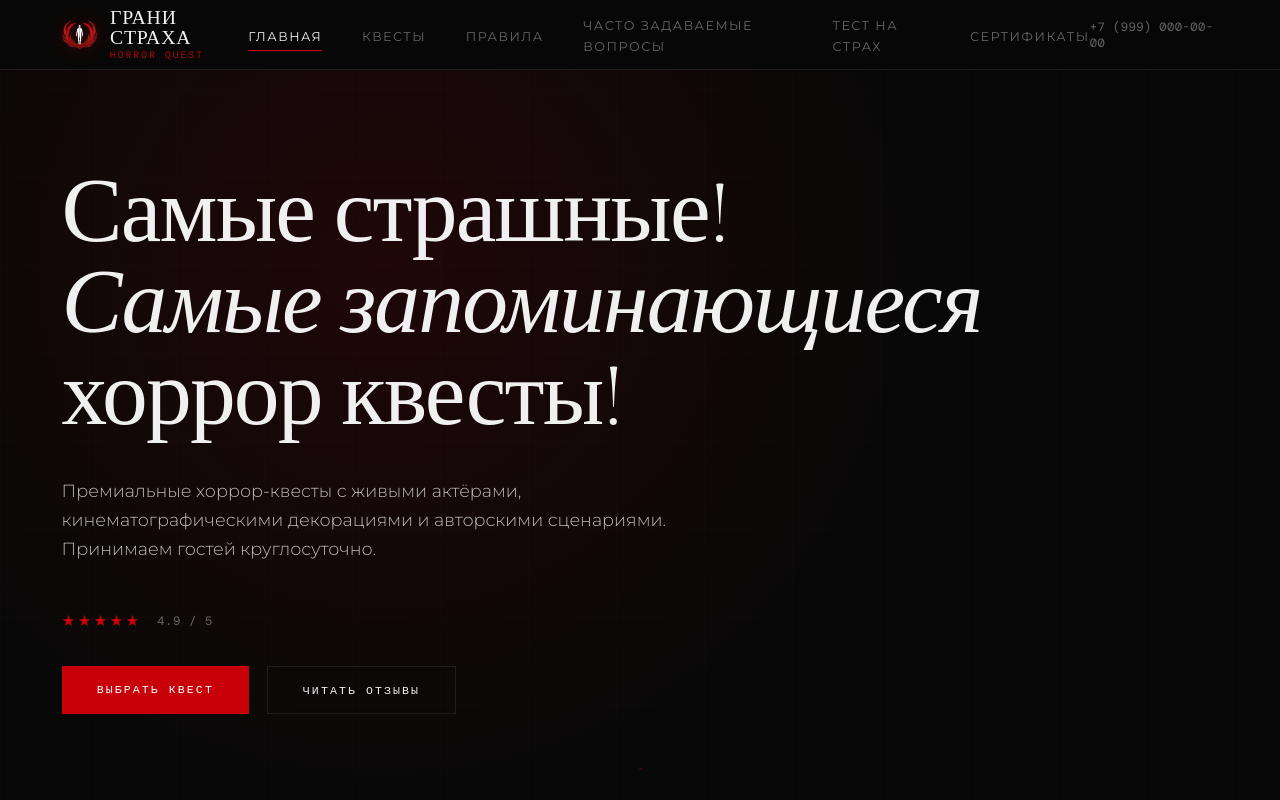
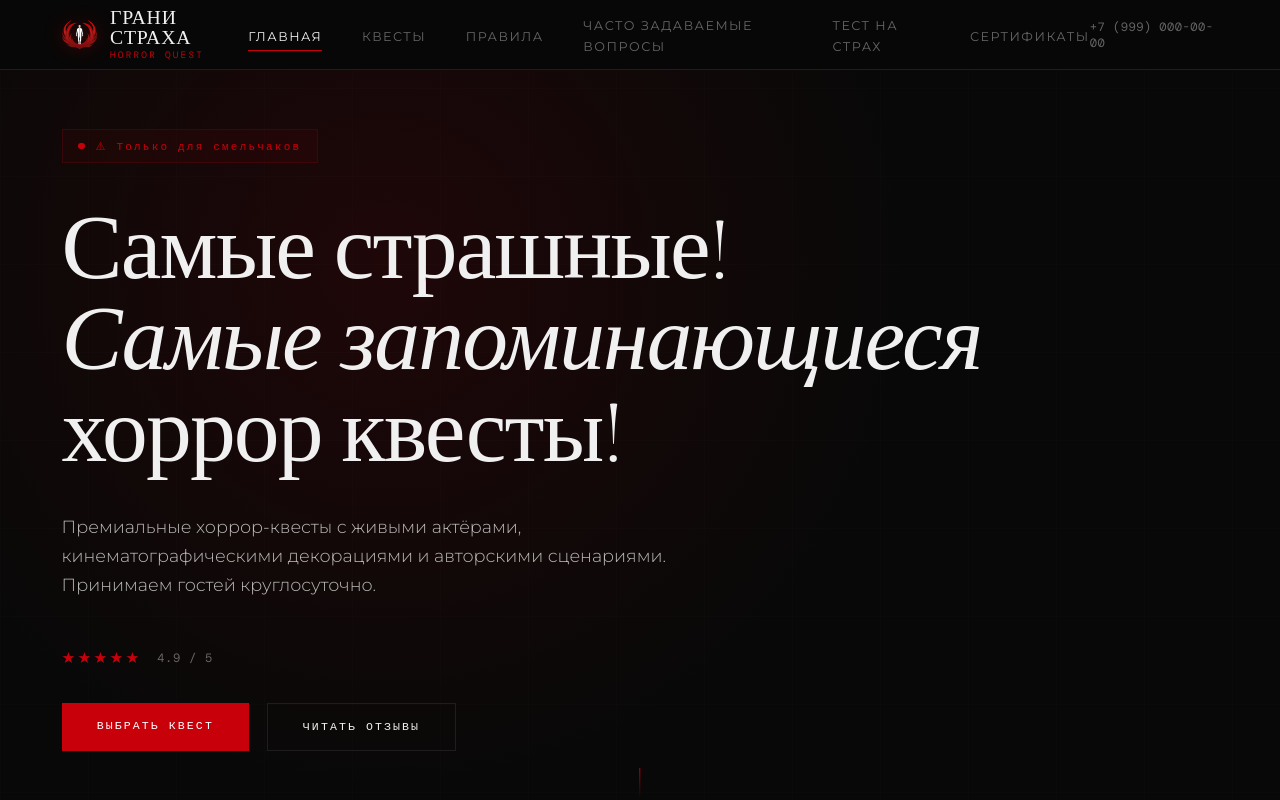
Before and after one commit to Beluga-a/grani, a Next.js app: page / in a window 1280 px wide. Shown: the top 800 px of the page. Built offline with nearby package versions, Linux system fonts and the light colour scheme; no server answers; the database is empty; a web font is replaced by a local one.

Commit message:
Restore 'Только для смельчаков' without 18+, hide review count

```diff
--- a/components/Hero.tsx
+++ b/components/Hero.tsx
@@ -1,12 +1,10 @@
 import Link from "next/link";
-import { getReviewsCount } from "@/lib/db";
 
-export default async function Hero() {
-  const reviewsCount = await getReviewsCount();
-
+export default function Hero() {
   return (
     <section className="hero">
       <div className="hero-content">
+        <div className="hero-warning">⚠ Только для смельчаков</div>
         <h1 className="hero-title">
           Самые страшные!<em>Самые запоминающиеся</em>хоррор квесты!
         </h1>
@@ -16,7 +14,7 @@ export default async function Hero() {
         </p>
         <div className="hero-rating">
           <span className="hero-stars">★★★★★</span>
-          <span>4.9 / 5{reviewsCount > 0 ? ` · ${reviewsCount} отзывов` : ""}</span>
+          <span>4.9 / 5</span>
         </div>
         <div className="hero-btns">
           <Link className="btn btn-primary" href="/quests">
```
